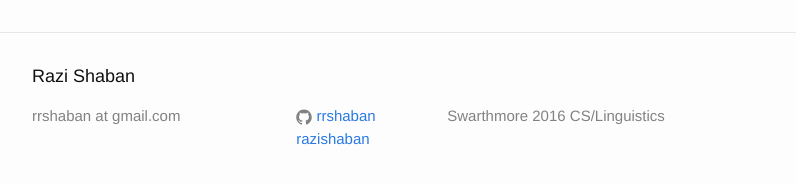
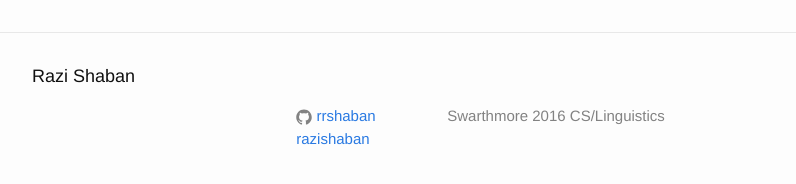
Before and after one commit to rrshaban/rrshaban.github.io, a Jekyll site: the page built from index.html, in a window 1280 px wide and 900 px high, scrolled down 2007 px. Shown: the part 690-874 px from the top of the window, without its empty margins (238-1034 px from the left). Built offline with Jekyll 4.4.1, drawn with Linux system fonts in a browser that asks for light colours; nearby versions of some CDN libraries.

Commit message:
Update _config.yml

```diff
--- a/_config.yml
+++ b/_config.yml
@@ -1,10 +1,10 @@
 # Site settings
 title: Razi Shaban
-email: rrshaban at gmail.com
+email:
 description: > # this means to ignore newlines until "baseurl:"
   Swarthmore 2016 CS/Linguistics
 baseurl: "" # the subpath of your site, e.g. /blog/
-url: "https://www.razi.xyz" # the base hostname & protocol for your site
+url: "https://www.razishaban.com" # the base hostname & protocol for your site
 twitter_username: razishaban
 github_username:  rrshaban
 
```
